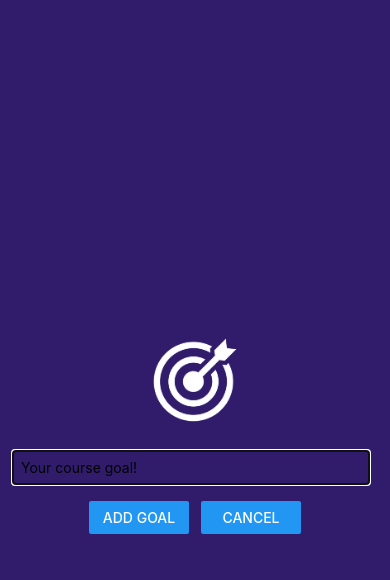
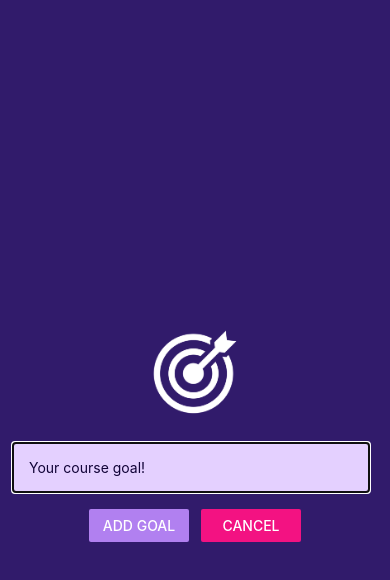
Before and after one commit to ErxrilOwl/RNCourse, a React Native app: screen / in a window 390 px wide. Both pictures are taken after a click on the button "ADD NEW GOAL". Shown: the top 580 px of the page. Built offline with nearby package versions, Linux system fonts and the light colour scheme.

Commit message:
feat: updated app.js

```diff
--- a/App.js
+++ b/App.js
@@ -5,6 +5,8 @@
   FlatList,
   Button
 } from 'react-native';
+import { StatusBar } from 'expo-status-bar';
+
 import { GoalItem } from './components/GoalItem';
 import { GoalInput } from './components/GoalInput';
 
@@ -38,8 +40,11 @@
   }
 
   return (
+    <>
+      <StatusBar style="light" />
+
       <View style={styles.appContainer}>
-      <Button title='Add New Goal' color="#5E7AC4" onPress={startAddGoalHandler} />
+        <Button title='Add New Goal' color="#6f8cdb" onPress={startAddGoalHandler} />
 
         <GoalInput onAddGoal={addGoalHandler} onCancel={endAddGoalHandler} visible={modalIsVisible}/>
 
@@ -53,14 +58,16 @@
 
         </View>
       </View>
+    </>
   );
 }
 
 const styles = StyleSheet.create({
   appContainer: {
     flex: 1,
-    paddingTop: 50,
+    paddingTop: 60,
     paddingHorizontal: 16,
+    backgroundColor: '#1e085a',
   },
   goalsContainer: {
     flex: 6,
--- a/app.json
+++ b/app.json
@@ -7,6 +7,7 @@
     "icon": "./assets/icon.png",
     "userInterfaceStyle": "light",
     "newArchEnabled": true,
+    "backgroundColor": "#1e085a",
     "splash": {
       "image": "./assets/splash-icon.png",
       "resizeMode": "contain",
--- a/components/GoalInput.js
+++ b/components/GoalInput.js
@@ -24,10 +24,10 @@
                     onChangeText={goalInputHandler} />
                 <View style={styles.buttonContainer}>
                     <View style={styles.button}>
-                        <Button title='Add Goal' onPress={addGoalHandler} />
+                        <Button title='Add Goal' onPress={addGoalHandler} color='#b180f0' />
                     </View>
                     <View style={styles.button}>
-                        <Button title='Cancel' onPress={props.onCancel} />
+                        <Button title='Cancel' onPress={props.onCancel} color='#f31282' />
                     </View>
                 </View>
             </View>
@@ -54,10 +54,12 @@
     },
     textInput: {
         borderWidth: 1,
-        borderColor: '#cccccc',
+        borderColor: '#e4d0ff',
+        backgroundColor: '#e4d0ff',
+        color: '#120438',
         width: '100%',
         marginRight: 8,
-        padding: 8,
+        padding: 16,
     },
     image: {
         width: 100,
```
Lines whose indentation alone changed are shown as unchanged.
